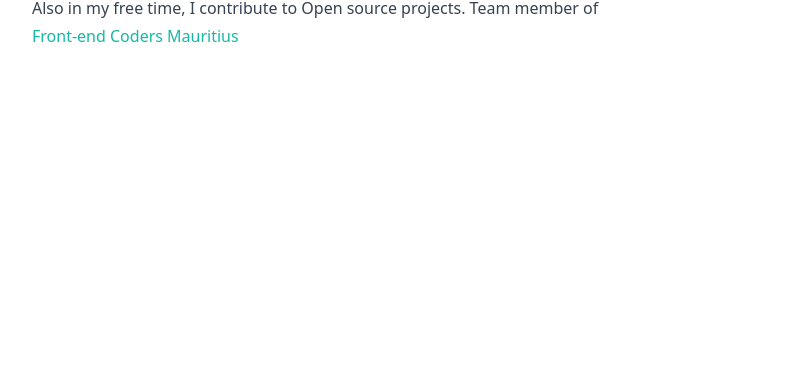
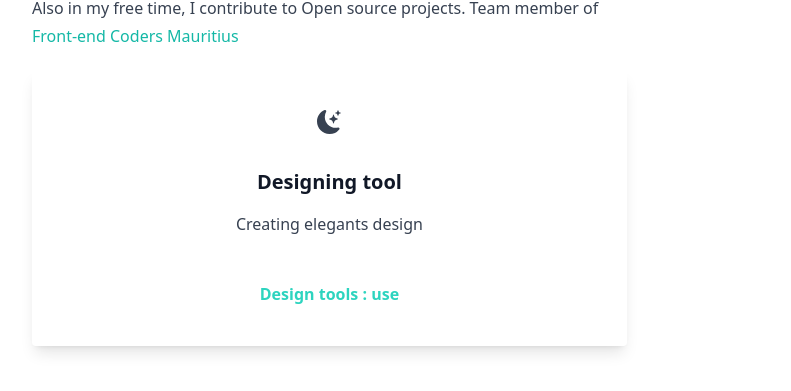
Before and after one commit to mahima98/mauritius-power-outage, a Next.js app: page / in a window 1280 px wide. Shown: the part 960-1351 px from the top of the page, without its empty margins (0-791 px from the left). Before the commit the page ends 1058 px from the top, so only its background shows below. Built offline with nearby package versions, Linux system fonts and the light colour scheme.

Commit message:
Added a card

```diff
--- a/pages/index.tsx
+++ b/pages/index.tsx
@@ -75,6 +75,13 @@ const Home: NextPage = () => {
               member of{" "}
               <span className="text-teal-500">Front-end Coders Mauritius</span>
             </p>
+
+            <div className="rounded px-6 py-10 text-center prose shadow-lg flex flex-col justify-center items-center">
+              <BsFillMoonStarsFill className="cursor-pointer text-2xl text-center" />
+              <h3>Designing tool</h3>
+              <p>Creating elegants design</p>
+              <h4 className="text-teal-400">Design tools : use</h4>
+            </div>
           </div>
         </section>
       </main>
```
